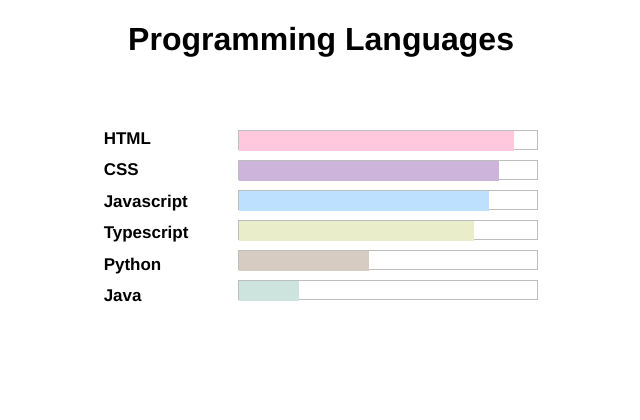
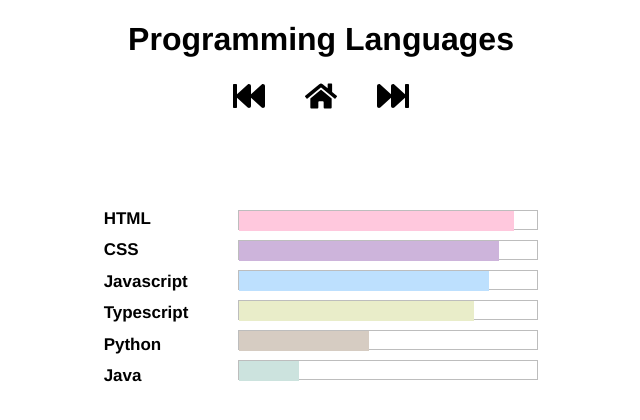
Before and after one commit to MateusHenriqDaSilva/Port, a Next.js app: page /programming/programminglanguages in a window 1280 px wide. Shown: the top 420 px of the page, without its empty margins (319-959 px from the left). Built offline with nearby package versions, Linux system fonts and the light colour scheme.

Commit message:
first commit

```diff
--- /dev/null
+++ b/src/components/Programming/Programminglanguages/SubCabecalhoProgramminglanguages/SubCabecalhoProgramminglanguages.tsx
@@ -0,0 +1,19 @@
+import Link from 'next/link';
+import { FaHome, FaFastForward, FaFastBackward } from 'react-icons/fa';
+import styles from './../../../../styles/subCabecalhoProgramming.module.css'
+
+export default function SubCabecalhoProgramminglanguages() {
+    return (
+        <div className={styles.ContainerGlobal}>
+            <Link href={'/programming'} className={styles.link}>
+                <h1><FaFastBackward /></h1>
+            </Link>
+            <Link href={'/programming'} className={styles.link}>
+                <h1><FaHome /></h1>
+            </Link>
+            <Link href={'/programming/framework'} className={styles.link}>
+                <h1><FaFastForward /></h1>
+            </Link>
+        </div>
+    )
+}
--- a/src/pages/programming/framework/index.tsx
+++ b/src/pages/programming/framework/index.tsx
@@ -1,3 +1,4 @@
+import SubCabecalhoFramework from "@/src/components/Programming/Framework/SubCabecalhoFramework/SubCabecalhoFramework";
 import CabecalhoFramework from "../../../components/Programming/Framework/Cabecalho/CabecalhoFramework";
 import CorpoFramework from "../../../components/Programming/Framework/Corpo/CorpoFramework";
 
@@ -5,6 +6,7 @@ export default function Framework() {
     return (
         <>
             <CabecalhoFramework />
+            <SubCabecalhoFramework />
             <CorpoFramework />
         </>
     )
--- a/src/pages/programming/programminglanguages/index.tsx
+++ b/src/pages/programming/programminglanguages/index.tsx
@@ -1,3 +1,4 @@
+import SubCabecalhoProgramminglanguages from "@/src/components/Programming/Programminglanguages/SubCabecalhoProgramminglanguages/SubCabecalhoProgramminglanguages";
 import CabecalhoProgrammingLanguages from "../../../components/Programming/Programminglanguages/Cabecalho/CabecalhoProgramminglanguages";
 import CorpoProgramminglanguages from "../../../components/Programming/Programminglanguages/Corpo/CorpoProgramminglanguages";
 
@@ -5,6 +6,7 @@ export default function Programminglanguages() {
     return (
         <>
             <CabecalhoProgrammingLanguages />
+            <SubCabecalhoProgramminglanguages />
             <CorpoProgramminglanguages />
         </>
     )
```
Also changed, not shown: src/components/Programming/Framework/SubCabecalhoFramework/SubCabecalhoFramework.tsx (added, +19 -0 lines).
